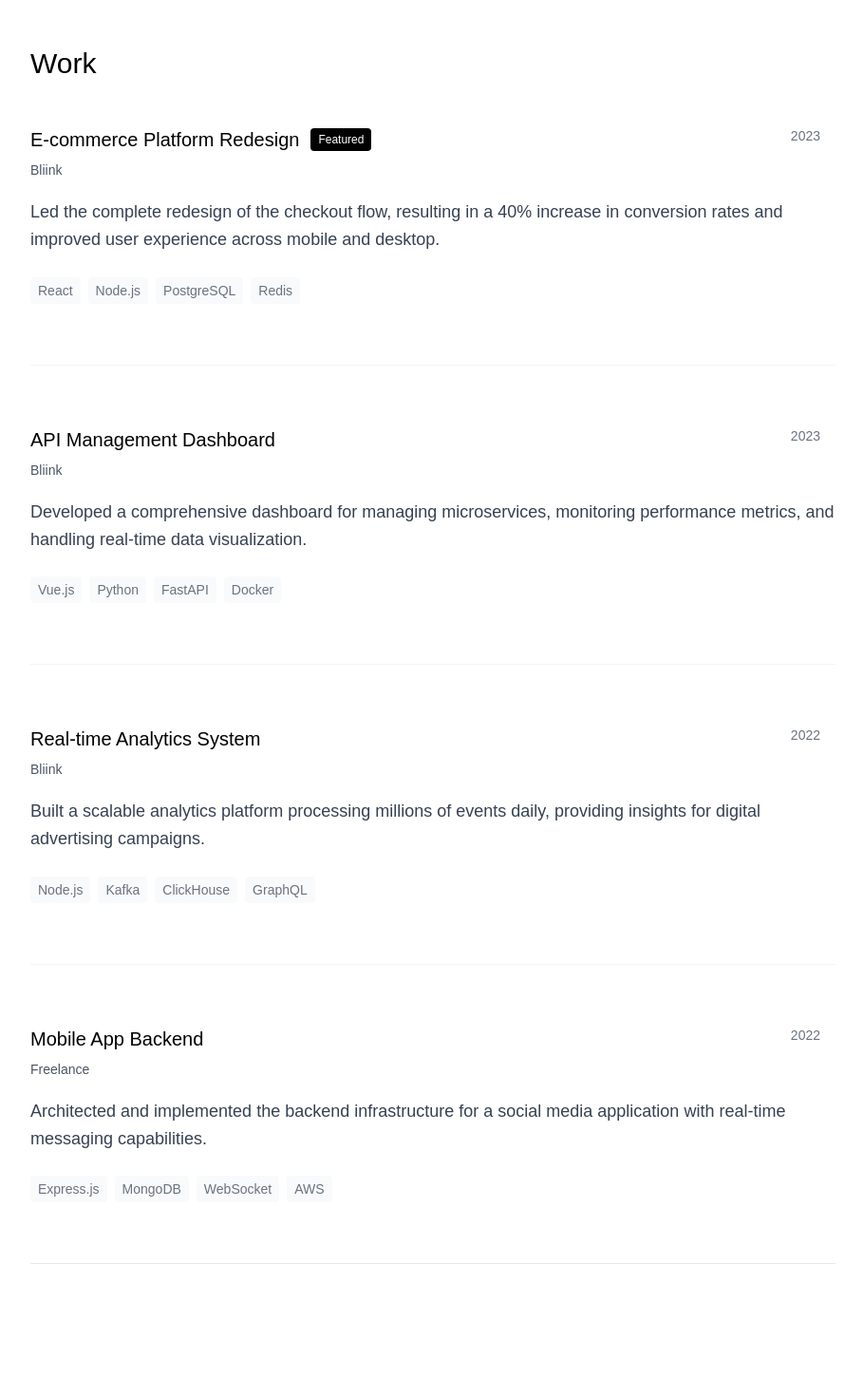
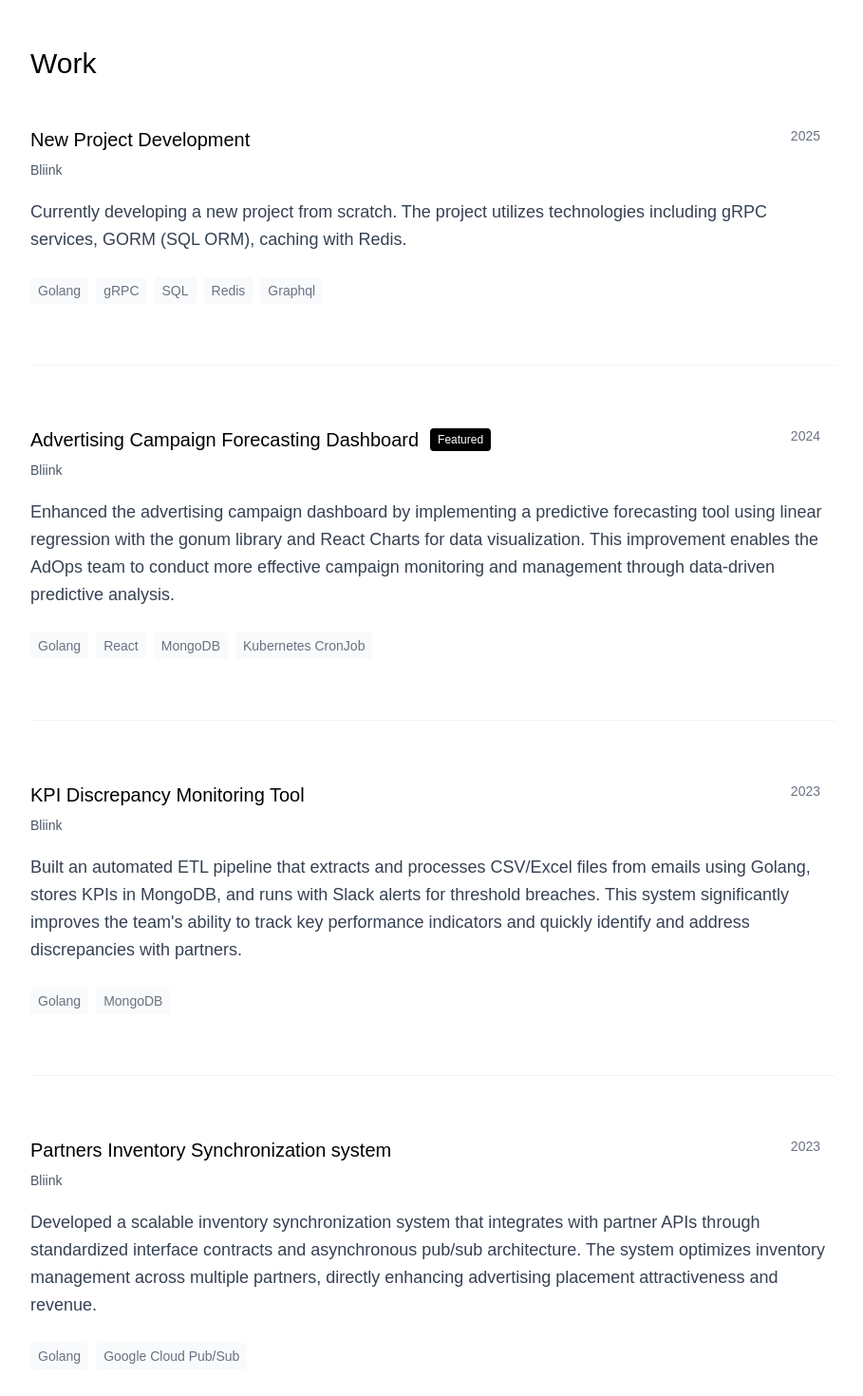
Before and after one commit to Nozgood/portfolio_2025, a React (Vite) app: page / in a window 1280 px wide. Shown: the part 400-1870 px from the top of the page at 95% size, without its empty margins (184-1093 px from the left). Before the commit the page ends 1795 px from the top, so only its background shows below. Built offline with nearby package versions, Linux system fonts and the light colour scheme.

Commit message:
feat: improve work section text

```diff
--- a/src/components/Work.tsx
+++ b/src/components/Work.tsx
@@ -11,38 +11,40 @@ interface WorkItem {
 function Work() {
 	const workItems: WorkItem[] = [
 		{
-			title: "E-commerce Platform Redesign",
-			description: "Led the complete redesign of the checkout flow, resulting in a 40% increase in conversion rates and improved user experience across mobile and desktop.",
-			year: "2023",
+			title: "New Project Development",
+			description: "Currently developing a new project from scratch. The project utilizes technologies including gRPC services, GORM (SQL ORM), caching with Redis.",
+			year: "2025",
 			company: "Bliink",
-			technologies: ["React", "Node.js", "PostgreSQL", "Redis"],
+			technologies: ["Golang", "gRPC", "SQL", "Redis", "Graphql"],
+			link: "#",
+			featured: false
+		},
+
+		{
+			title: "Advertising Campaign Forecasting Dashboard",
+			description: "Enhanced the advertising campaign dashboard by implementing a predictive forecasting tool using linear regression with the gonum library and React Charts for data visualization. This improvement enables the AdOps team to conduct more effective campaign monitoring and management through data-driven predictive analysis.",
+			year: "2024",
+			company: "Bliink",
+			technologies: ["Golang", "React", "MongoDB", "Kubernetes CronJob"],
 			link: "#",
 			featured: true
 		},
 		{
-			title: "API Management Dashboard",
-			description: "Developed a comprehensive dashboard for managing microservices, monitoring performance metrics, and handling real-time data visualization.",
+			title: "KPI Discrepancy Monitoring Tool",
+			description: "Built an automated ETL pipeline that extracts and processes CSV/Excel files from emails using Golang, stores KPIs in MongoDB, and runs with Slack alerts for threshold breaches. This system significantly improves the team's ability to track key performance indicators and quickly identify and address discrepancies with partners.",
 			year: "2023",
 			company: "Bliink",
-			technologies: ["Vue.js", "Python", "FastAPI", "Docker"],
+			technologies: ["Golang", "MongoDB"],
 			link: "#"
 		},
 		{
-			title: "Real-time Analytics System",
-			description: "Built a scalable analytics platform processing millions of events daily, providing insights for digital advertising campaigns.",
-			year: "2022",
+			title: "Partners Inventory Synchronization system",
+			description: "Developed a scalable inventory synchronization system that integrates with partner APIs through standardized interface contracts and asynchronous pub/sub architecture. The system optimizes inventory management across multiple partners, directly enhancing advertising placement attractiveness and revenue.",
+			year: "2023",
 			company: "Bliink",
-			technologies: ["Node.js", "Kafka", "ClickHouse", "GraphQL"],
+			technologies: ["Golang", "Google Cloud Pub/Sub"],
 			link: "#"
 		},
-		{
-			title: "Mobile App Backend",
-			description: "Architected and implemented the backend infrastructure for a social media application with real-time messaging capabilities.",
-			year: "2022",
-			company: "Freelance",
-			technologies: ["Express.js", "MongoDB", "WebSocket", "AWS"],
-			link: "#"
-		}
 	];
 
 	return (
--- a/src/components/separator.tsx
+++ /dev/null
@@ -1,11 +0,0 @@
-function Separator() {
-	return (
-		<div className="bg-gray-200 h-0.5 mt-16 absolute left-0 w-full">
-			<div className="flex justify-center items-center h-full">
-				<p className="text-white"></p>
-			</div>
-		</div>
-	)
-}
-
-export default Separator;
```
